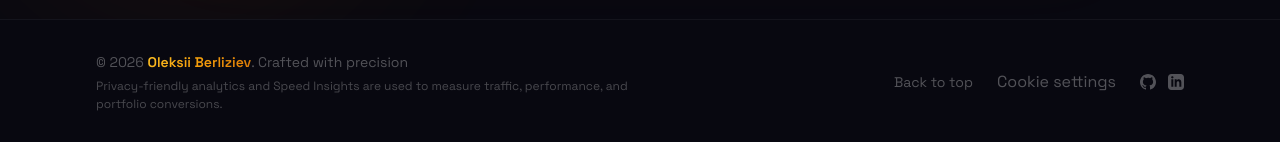
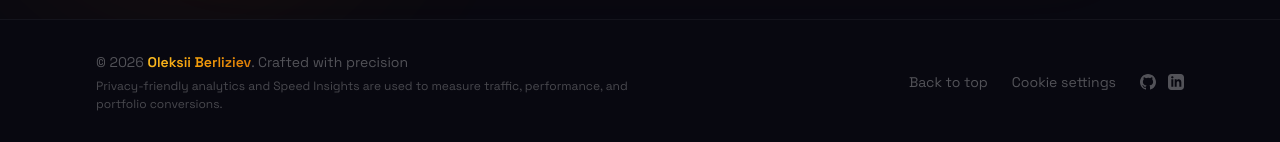
Before and after one commit to Cagyo/portfolio, a Next.js app: page /privacy in a window 1280 px wide. Shown: the part 1338-1480 px from the top of the page. Built offline with nearby package versions, Linux system fonts and the light colour scheme; no server answers.

Commit message:
fix(footer): make footer labels equal size

```diff
--- a/app/_components/cookie-consent/CookieConsent.module.css
+++ b/app/_components/cookie-consent/CookieConsent.module.css
@@ -96,7 +96,8 @@
   border: 0;
   background: transparent;
   padding: 0;
-  font: inherit;
+  font-family: inherit;
+  font-weight: inherit;
   text-align: inherit;
   cursor: pointer;
 }
```
